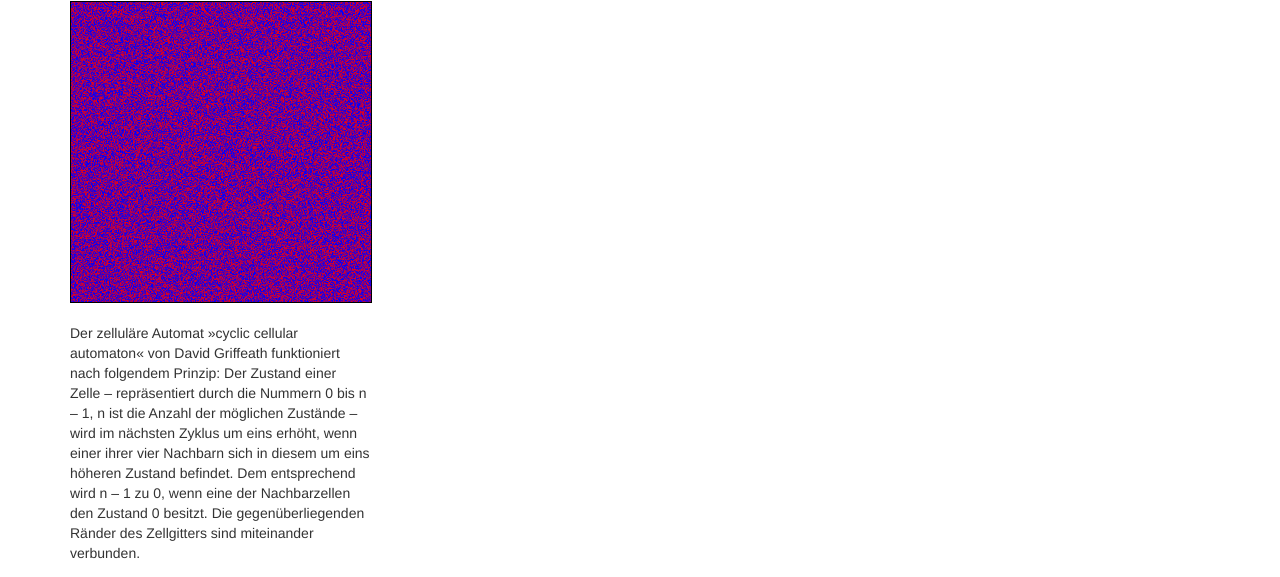
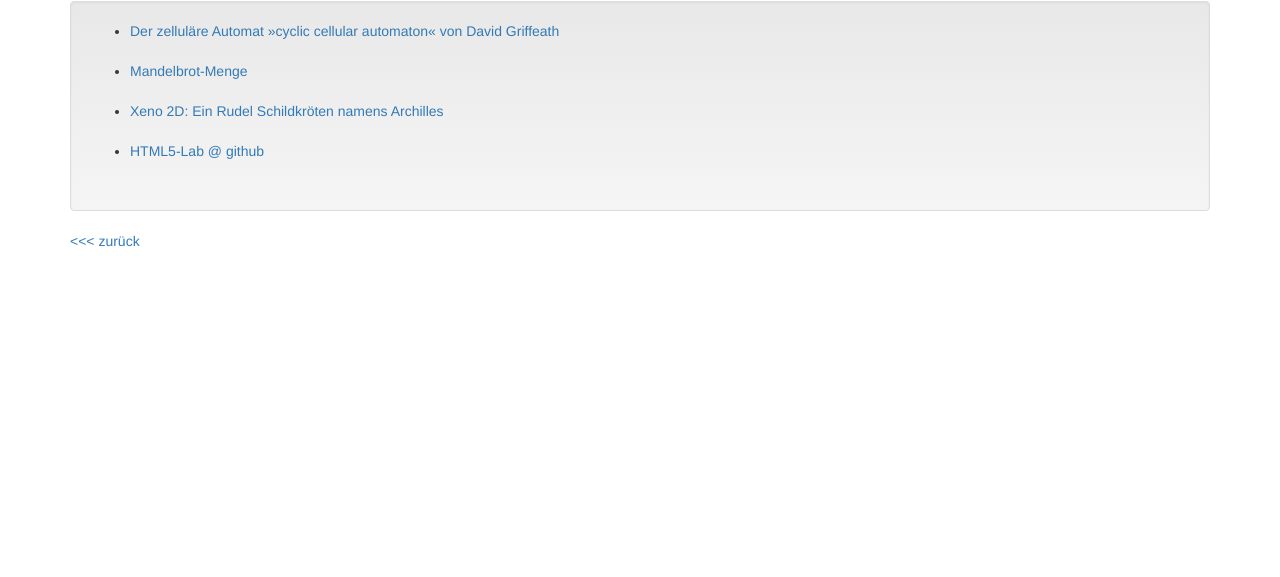
Before and after one commit to phasenraum2010/html5-lab, a plain HTML site: page index.html in a window 1280 px wide. Shown: the part 69-646 px from the top of the page. Drawn offline with nearby package versions, Linux system fonts and the light colour scheme.

Commit message:
layout updated

```diff
--- a/index.html
+++ b/index.html
@@ -1,144 +1,51 @@
 <!doctype html>
 <html lang="de">
 <head>
-    <title>HTML5 - Der Zyklische Zelluläre Automat</title>
     <meta charset="utf-8">
+    <meta http-equiv="X-UA-Compatible" content="IE=edge">
+    <meta name="viewport" content="width=device-width, initial-scale=1">
+    <title>HTML5, JavaScript and CSS3 Experiments</title>
     <meta name="apple-mobile-web-app-capable" content="yes">
-    <meta name="viewport" content="width=device-width, initial-scale=1.0">
     <meta name="author" content="Thomas Wöhlke"/>
-    <meta name="description" content="Der zelluläre Automat 'cyclic cellular automaton' von David Griffeath in HTML5"/>
+    <meta name="description" content="Experimente mit HTML5, CSS3 und JavaScript"/>
     <!-- Open Graph Meta Tags BEGIN -->
-    <meta content='HTML5 - Der Zyklische Zelluläre Automat' name='og:title'/>
-    <meta content='http://woehlke.org/html5-lab/cca/' name='og:url'/>
+    <meta content='Thomas Wöhlke - 20 Years Software Development for the Internet' name='og:title'/>
+    <meta content='http://woehlke.org/html5-lab/' name='og:url'/>
     <meta content='Thomas Wöhlke' name='og:site_name'/>
-    <meta content='Der zelluläre Automat cyclic cellular automaton von David Griffeath in HTML5' name='og:description'/>
+    <meta content='Java EE, Linux, OpenSource, 20 Years Software Development for the Internet' name='og:description'/>
     <!-- Open Graph Meta Tags END -->
     <!-- twitter cards -->
     <meta content='summary' name='twitter:card'/>
     <meta content='@ThomasWoehlke' name='twitter:site'/>
     <meta content='@ThomasWoehlke' name='twitter:creator'/>
-    <meta content='http://woehlke.org/html5-lab/cca/' name='twitter:url'/>
-    <meta content='Der zelluläre Automat cyclic cellular automaton von David Griffeath in HTML5' name='twitter:description'/>
+    <meta content='http://woehlke.org/html5-lab/' name='twitter:url'/>
+    <meta content='Java EE, Linux, OpenSource, CMS, Software Development' name='twitter:description'/>
     <meta content='http://woehlke.org/phasenraum_logo.gif' name='twitter:image'/>
     <meta content='Thomas Wöhlke - 20 Years Software Development for the Internet' name='twitter:title'/>
     <!-- twitter cards -->
     <link href="https://plus.google.com/+ThomasWöhlke/" rel="publisher">
-    <!-- twitter cards -->
     <!-- Latest compiled and minified CSS -->
     <link rel="stylesheet" href="https://maxcdn.bootstrapcdn.com/bootstrap/3.3.6/css/bootstrap.min.css">
     <!-- Optional theme -->
     <link rel="stylesheet" href="https://maxcdn.bootstrapcdn.com/bootstrap/3.3.6/css/bootstrap-theme.min.css">
-    <style>
-        canvas {
-            display: block;
-            border: 1px solid black;
-        }
-
-        p {
-            width: 300px;
-        }
-    </style>
 </head>
 <body>
 <div class="container">
-<h1>Der Zyklische Zelluläre Automat</h1>
-<canvas id="cca" width="300" height="300"></canvas>
-<br/>
-
-<p>Der zelluläre Automat »cyclic cellular automaton« von David Griffeath funktioniert nach folgendem Prinzip:
-    Der Zustand einer Zelle – repräsentiert durch die Nummern 0 bis n – 1, n ist die Anzahl der möglichen Zustände –
-    wird im nächsten Zyklus um eins erhöht, wenn einer ihrer vier Nachbarn sich in diesem um eins höheren Zustand befindet.
-    Dem entsprechend wird n – 1 zu 0, wenn eine der Nachbarzellen den Zustand 0 besitzt.
-    Die gegenüberliegenden Ränder des Zellgitters sind miteinander verbunden.</p>
-
-<h2>Benutzte HTML5-Konstrukte</h2>
+<h1>Experimente mit HTML5, CSS3 und JavaScript</h1>
+<div class="well">
 <ul>
-    <li><a href="http://de.wikipedia.org/wiki/Canvas_%28HTML-Element%29" title="HTML5 Canvas">Canvas</a><br/><br/></li>
-    <li><a href="http://en.wikipedia.org/wiki/Web_worker" title="HTML5 Web Worker">Web Worker</a><br/><br/></li>
+    <li><a href="cca/index.html">Der zelluläre Automat »cyclic cellular automaton« von David Griffeath</a><br /><br /></li>
+    <li><a href="mandelbrot/index.html">Mandelbrot-Menge</a><br /><br /></li>
+    <li><a href="xeno2d/index.html">Xeno 2D: Ein Rudel Schildkröten namens Archilles</a><br /><br /></li>
+    <li><a href="https://github.com/phasenraum2010/html5-lab">HTML5-Lab @ github</a><br /><br /></li>
 </ul>
-
-<h2>Literatur</h2>
-
-<p>Spektrum der Wissenschaft, Oktober 1989, S. 10</p>
-
-<h2>Links</h2>
-<ul>
-    <li><a href="http://de.wikipedia.org/wiki/Zellulärer_Automat">de.wikipedia.org/wiki/Zellulärer_Automat</a><br/><br/></li>
-    <li><a href="http://en.wikipedia.org/wiki/Cyclic_cellular_automaton">en.wikipedia.org/wiki/Cyclic_cellular_automaton</a><br/><br/></li>
-</ul>
+</div>
 <a href="..">&lt;&lt;&lt; zurück</a>
 </div>
 <!-- jQuery (necessary for Bootstrap's JavaScript plugins) -->
 <script src="https://ajax.googleapis.com/ajax/libs/jquery/1.11.3/jquery.min.js"></script>
 <!-- Latest compiled and minified JavaScript -->
 <script src="https://maxcdn.bootstrapcdn.com/bootstrap/3.3.6/js/bootstrap.min.js"></script>
-<script>
-    var canvas;
-    var ktx;
-    var worker;
-
-    var job = {
-        palette :   [],
-        lattice:    [],
-        current:    0,
-        MAX_STATUS: 16,
-        MAX_X:      300,
-        MAX_Y:      300
-    };
-
-    function init() {
-        for(var generation=0;generation<2;generation++){
-            job.lattice[generation] = [];
-            for(var x=0;x<job.MAX_X;x++){
-                job.lattice[generation][x] = [];
-                for(var y=0;y<job.MAX_Y;y++){
-                    var myvalue =Math.floor(Math.random() * job.MAX_STATUS);
-                    if(myvalue <0 ) myvalue *= -1;
-                    job.lattice[generation][x][y] = myvalue;
-                }
-            }
-        }
-    }
-
-    function paint(){
-        for(var x=0;x<job.MAX_X;x++){
-            for(var y=0;y<job.MAX_Y;y++){
-                var myvalue = job.lattice[job.current][x][y];
-                var red = job.palette[myvalue][0];
-                var green = job.palette[myvalue][1];
-                var blue = job.palette[myvalue][2];
-                ktx.fillStyle = "rgb("+red+","+green+","+blue+")";
-                ktx.fillRect(x,y,1,1);
-            }
-        }
-    }
-
-    function erstellePalette() {
-        function verpacken(x) {
-            x = ((x + 256) & 0x1ff) - 256;
-            if (x < 0) x = -x;
-            return x;
-        }
-        for (var i = 0; i <= job.MAX_STATUS; i++) {
-            job.palette.push([verpacken(15*i), verpacken(0), verpacken(255-(15*i))]);
-        }
-    }
-
-    window.onload = function(){
-        erstellePalette();
-        this.init();
-        canvas = document.getElementById("cca");
-        ktx = canvas.getContext("2d");
-        paint();
-        worker = new Worker("worker.js");
-        worker.onmessage = function(event) {
-            job = event.data;
-            paint();
-            worker.postMessage(job);
-        }
-        worker.postMessage(job);
-    }
-</script>
 <script>
   (function(i,s,o,g,r,a,m){i['GoogleAnalyticsObject']=r;i[r]=i[r]||function(){
   (i[r].q=i[r].q||[]).push(arguments)},i[r].l=1*new Date();a=s.createElement(o),
```
Also changed, not shown: cca/index.html (+41 -8 lines). Lines whose indentation alone changed are shown as unchanged.
